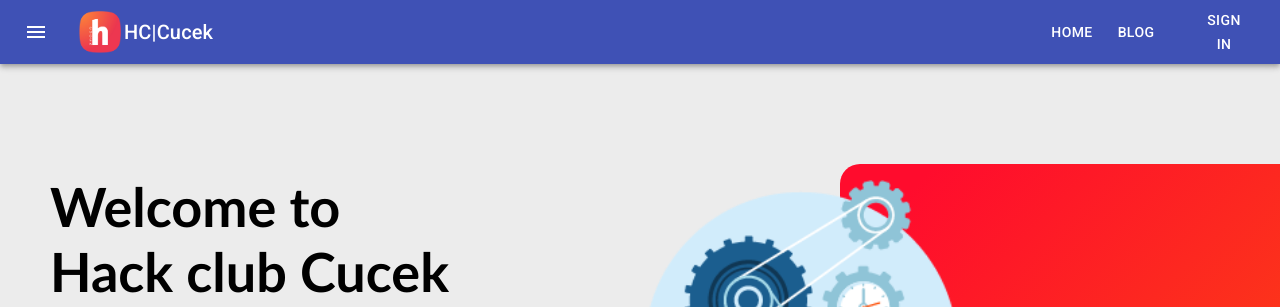
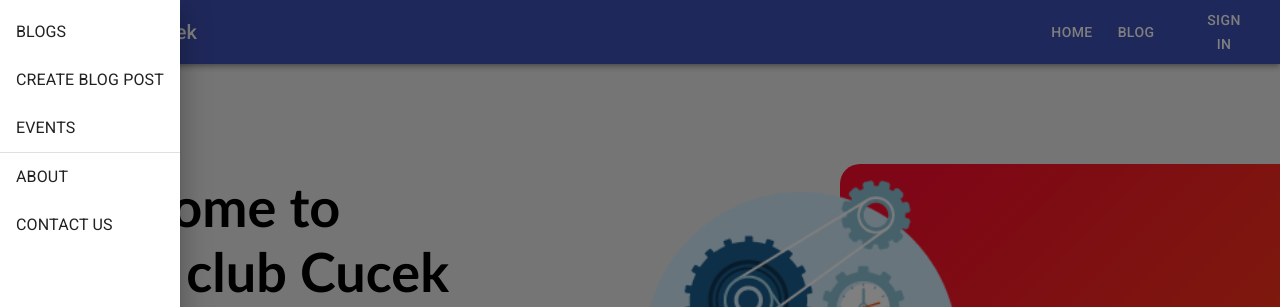
Before and after one commit to Vyshnav-KS/hackclubcucek-1, a React (Create React App) app: page / in a window 1280 px wide. Both pictures are taken after a click on the button "menu". Shown: the top 307 px of the page. Built offline with nearby package versions, Linux system fonts and the light colour scheme; no server answers.

Commit message:
Side drawer menu

```diff
--- a/src/Navbar.js
+++ b/src/Navbar.js
@@ -6,12 +6,11 @@
 import Toolbar from '@material-ui/core/Toolbar';
 import Typography from '@material-ui/core/Typography';
 import Button from '@material-ui/core/Button';
-import IconButton from '@material-ui/core/IconButton';
-import MenuIcon from '@material-ui/icons/Menu';
 import Avatar from '@material-ui/core/Avatar';
 import Container from '@material-ui/core/Container';
 import Hidden from '@material-ui/core/Hidden';
 import UserAvatar from "./navbar/UserAvatar";
+import SideDrawer from "./navbar/SideDrawer";
 
 const useStyles = makeStyles((theme) => ({
   root: {
@@ -49,9 +48,7 @@
     <div className={classes.root}>
       <AppBar position="static">
         <Toolbar>
-          <IconButton edge="start" className={classes.menuButton} color="inherit" aria-label="menu">
-            <MenuIcon />
-          </IconButton>
+          <SideDrawer/>
           <Avatar
             className={classes.medium}
             alt="Hackclub_logo"
--- /dev/null
+++ b/src/navbar/SideDrawer.js
@@ -0,0 +1,57 @@
+import { makeStyles } from '@material-ui/core/styles';
+import Drawer from '@material-ui/core/Drawer';
+import List from '@material-ui/core/List';
+import Divider from '@material-ui/core/Divider';
+import ListItem from '@material-ui/core/ListItem';
+import ListItemText from '@material-ui/core/ListItemText';
+import IconButton from '@material-ui/core/IconButton';
+import MenuIcon from '@material-ui/icons/Menu';
+import {useState} from 'react';
+import {useHistory} from 'react-router';
+
+const useStyles = makeStyles({
+  list: {
+    width: '100%',
+  },
+  fullList: {
+    width: 'auto',
+  },
+});
+
+const SideDrawer = () => {
+  const classes = useStyles();
+  const [showSideDrawer, setShowSideDrawer] = useState(false);
+  const history = useHistory();
+
+  return (
+    <IconButton edge="start" className={classes.menuButton} color="inherit" aria-label="menu" onClick={() => setShowSideDrawer(!showSideDrawer)}>
+      <MenuIcon />
+      <Drawer open={showSideDrawer}>
+      <List className={classes.list}>
+        <ListItem button onClick={() => history.push("/blog")}>
+          <ListItemText primary="BLOGS"/>
+        </ListItem>
+
+        <ListItem button onClick={() => history.push("/blog/create")}>
+          <ListItemText primary="CREATE BLOG POST"/>
+        </ListItem>
+
+        <ListItem button>
+          <ListItemText primary="EVENTS"/>
+        </ListItem>
+        <Divider/>
+
+        <ListItem button>
+          <ListItemText primary="ABOUT"/>
+        </ListItem>
+
+        <ListItem button>
+          <ListItemText primary="CONTACT US"/>
+        </ListItem>
+      </List>
+      </Drawer>
+    </IconButton>
+  );
+}
+
+export default SideDrawer
--- a/src/navbar/UserAvatar.js
+++ b/src/navbar/UserAvatar.js
@@ -40,7 +40,6 @@
           anchorEl={buttonRef.current}
           keepMounted
           open={showMenu}
-          onClose={handleClose}
         >
           <MenuItem onClick={() => history.push("/profile/" + getCookie("username"))}>Profile</MenuItem>
           <MenuItem onClick={() => history.push("/me")}>My account</MenuItem>
```
